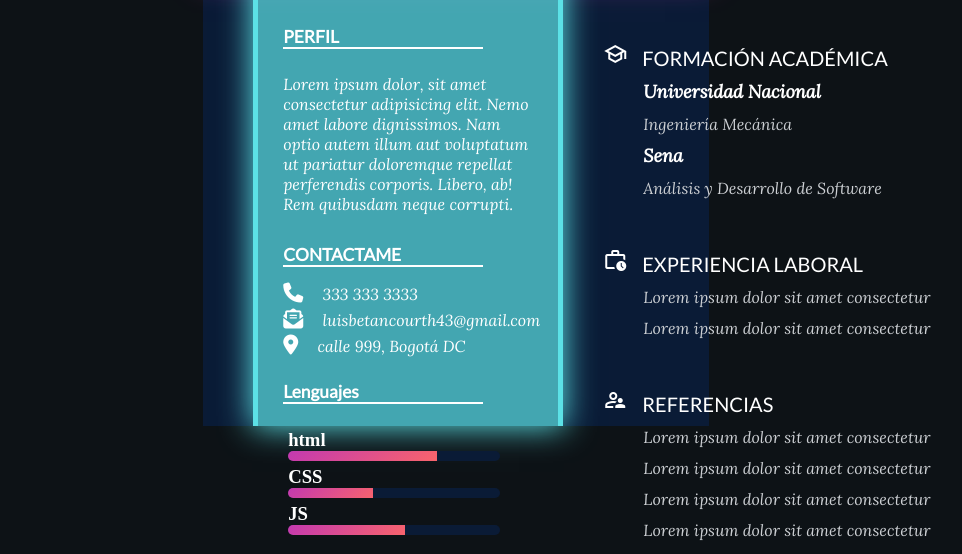
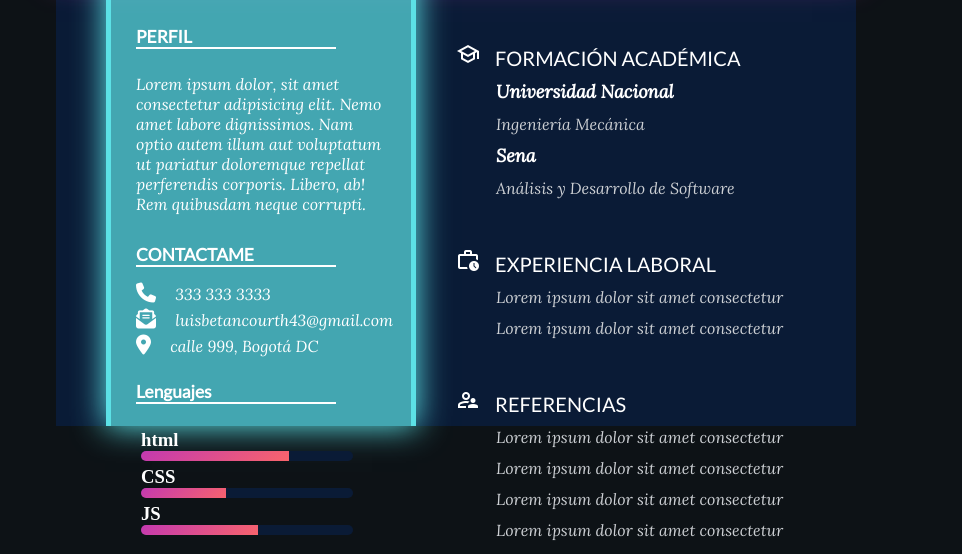
Before and after one commit to alejandroberod/Hoja-de-vida_2, a plain HTML site: page index.html in a window 1280 px wide. Shown: the part 344-898 px from the top of the page, without its empty margins (184-1146 px from the left). Drawn offline with nearby package versions, Linux system fonts and the light colour scheme.

Commit message:
Update main.css

```diff
--- a/main.css
+++ b/main.css
@@ -45,7 +45,7 @@ p {
 }
 
 .contenedor-padre {
-    width: 40%;
+    width: 800px;
     margin: 0 auto;
     position: relative;
     background-color: #0A1B36;
```
